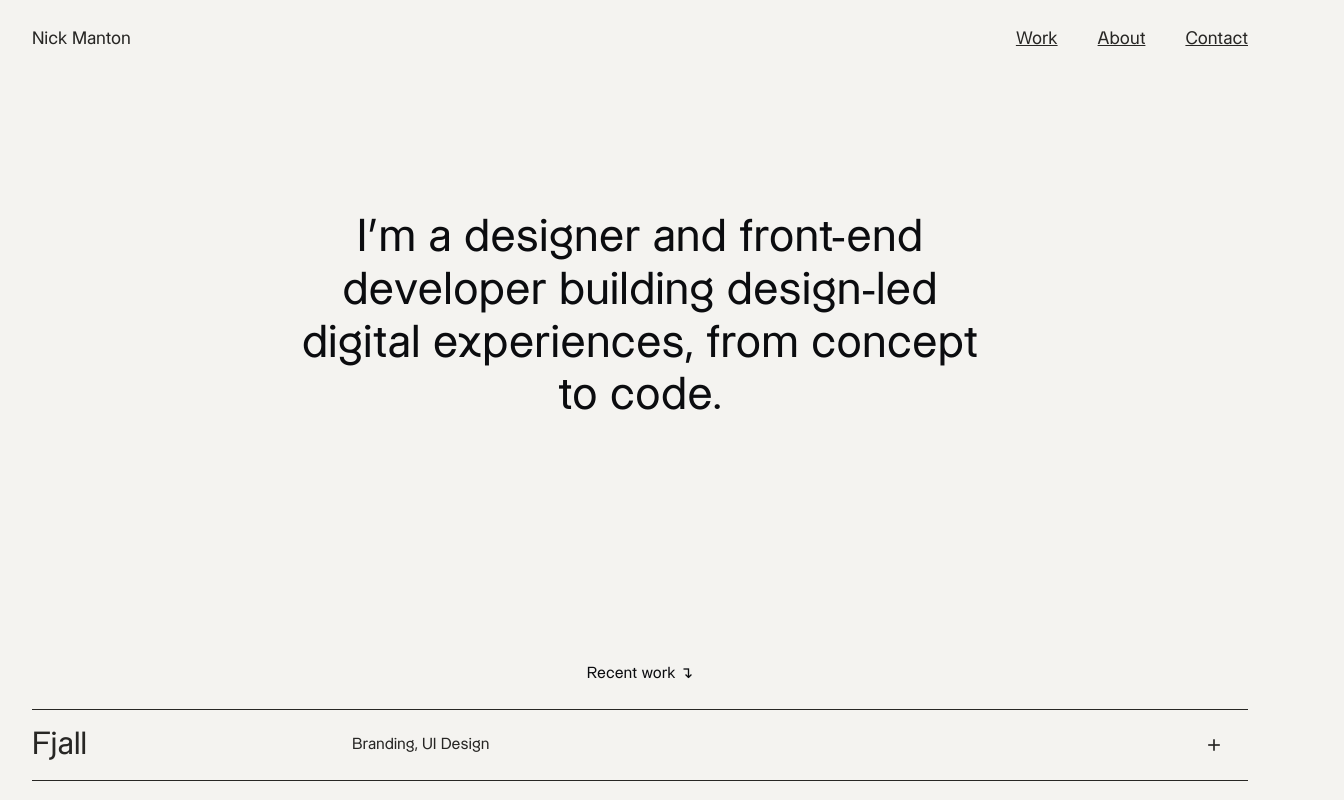
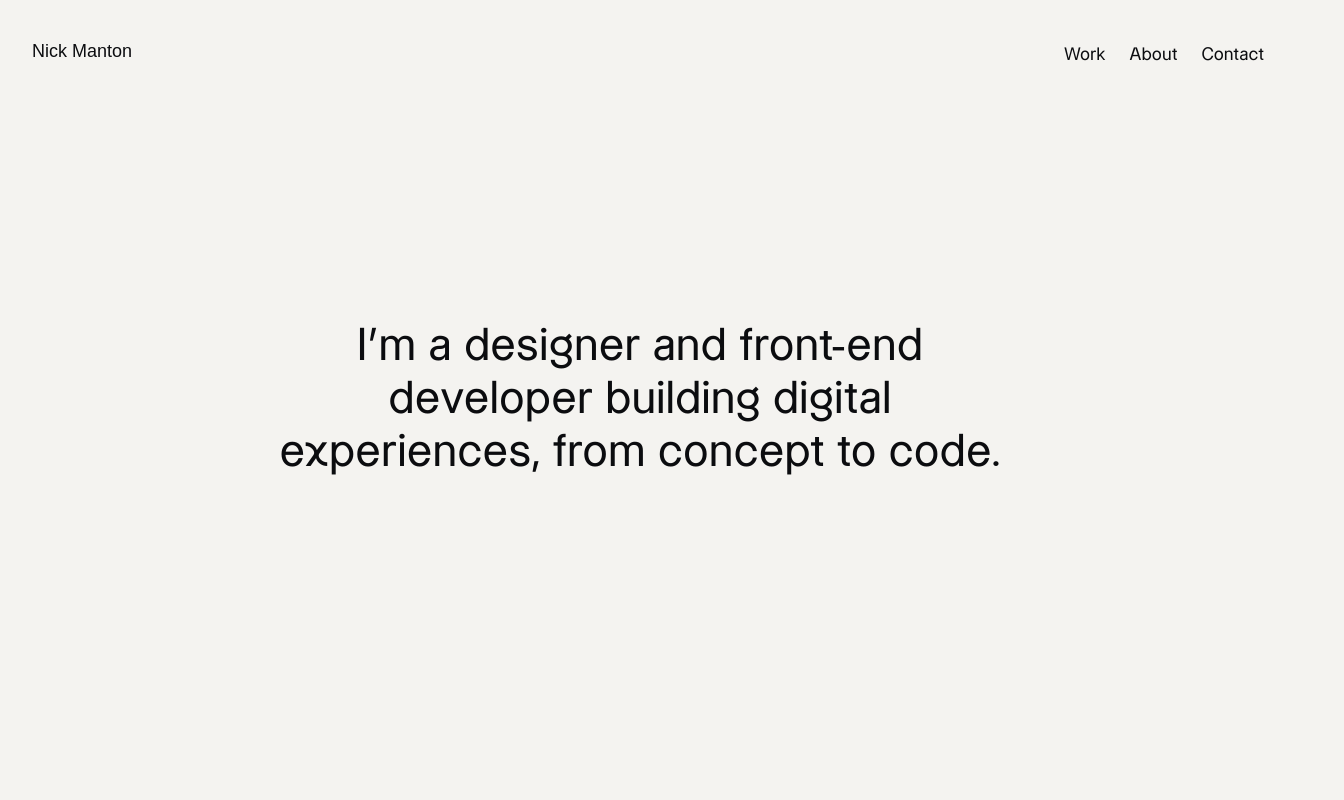
Before and after one commit to nickmanton-97/portfolio, a React (Vite) app: page / in a window 1280 px wide. Shown: the top 800 px of the page, 1344 px wide, since content can reach past the window. Built offline with nearby package versions, Linux system fonts and the light colour scheme.

Commit message:
gsap animations

```diff
--- a/src/App.css
+++ b/src/App.css
@@ -10,6 +10,11 @@
 :root {
   background-color: #F4F3F0;
   color: #272624;
+}
+
+html, body {
+  overflow-x: hidden;
+  width: 100%;
 }
 
 /* Headings and paragraphs */
@@ -43,7 +48,7 @@ ul {
 li {
   color: #272624;
   font-size: 18px;
-  text-decoration: underline;
+  /* text-decoration: underline; */
   padding-top: 8px;
 }
 
--- a/src/App.jsx
+++ b/src/App.jsx
@@ -1,12 +1,11 @@
 import { useEffect, useRef } from "react";
-import './App.css'
-import Navigation from './components/navigation/Navigation'
-import Header from './components/header/Header'
-import Work from './components/work/Work';
-import About from './components/about/About'
-import Footer from './components/footer/Footer';
-import PixelCursor from './components/pixel_cursor/PixelCursor';
-import Loader from './components/loader/Loader';
+import "./App.css";
+import Navigation from "./components/navigation/Navigation";
+import Work from "./components/work/Work";
+import About from "./components/about/About";
+import Footer from "./components/footer/Footer";
+import PixelCursor from "./components/pixel_cursor/PixelCursor";
+import Loader from "./components/pixel_loader/PixelLoader";
 import Lenis from "@studio-freight/lenis";
 
 function App() {
@@ -14,8 +13,8 @@ function App() {
 
   useEffect(() => {
     lenisRef.current = new Lenis({
-      duration: 0.4,              // faster catch-up
-      easing: (t) => t * (2 - t), // ease-out
+      duration: 0.4,
+      easing: (t) => t * (2 - t),
       smooth: true,
       direction: "vertical",
     });
@@ -34,15 +33,14 @@ function App() {
 
   return (
     <>
-      {/* <Loader /> */}
+      <Loader />
       <Navigation />
       <PixelCursor />
-      {/* <Header /> */}
       <Work />
       <About />
       <Footer />
     </>
-  )
+  );
 }
 
-export default App
+export default App;
--- a/src/components/header/Header.jsx
+++ b/src/components/header/Header.jsx
@@ -1,18 +1,51 @@
+import { useEffect, useRef } from "react";
+import { gsap } from "gsap";
+import { SplitText } from "gsap/SplitText";
+import { ScrollTrigger } from "gsap/ScrollTrigger";
 import styles from "./header.module.css";
 
+gsap.registerPlugin(SplitText, ScrollTrigger);
+
 function Header() {
+  const heroRef = useRef(null);
+
+  useEffect(() => {
+    if (!heroRef.current) return;
+
+    const split = new SplitText(heroRef.current, { type: "lines" });
+
+    // Entrance animation
+    gsap.from(split.lines, {
+      yPercent: 100,
+      opacity: 0,
+      duration: 0.8,
+      ease: "power3.out",
+      stagger: 0.15,
+      delay: 1.25,
+    });
+
+    // Fade out hero
+    gsap.to(heroRef.current, {
+      opacity: 0,
+      scrollTrigger: {
+        trigger: document.body, // fade based on whole page scroll
+        start: "top top",
+        end: "top+=20%",        // fade completes quickly
+        scrub: true,
+      },
+    });
+
+    return () => split.revert();
+  }, []);
 
   return (
-    <>
-      <div className={styles.heroContainer}>
-        <h1 className={styles.heroText}>I’m a designer and front-end developer building design-led digital experiences, from concept to code.</h1>
-      </div>
-      <div className={styles.recentWork}>
-        <p>Recent work ↴</p>
-      </div>
-
-    </>
-  )
+    <div className={styles.heroContainer}>
+      <h1 className={styles.heroText} ref={heroRef}>
+        I’m a designer and front-end developer building digital experiences,
+        from concept to code.
+      </h1>
+    </div>
+  );
 }
 
-export default Header
+export default Header;
--- a/src/components/header/header.module.css
+++ b/src/components/header/header.module.css
@@ -1,74 +1,47 @@
 .heroContainer {
-  display: flex;
-  flex-direction: column;
-  align-items: center;
-  justify-content: center;
+  position: fixed; /* keeps it pinned in viewport */
+  top: 50%;        /* vertical center */
+  left: 50%;       /* horizontal center */
+  transform: translate(-50%, -50%);
+  width: 760px;
+  max-width: calc(100% - 48px);
+  z-index: 2;      /* above the grid blocks */
   text-align: center;
-  width: 720px;               /* max desktop width */
-  max-width: calc(100% - 48px); /* ensure 24px margin each side on smaller screens */
-  margin: 140px auto 240px auto;
+  pointer-events: none;
 }
 
 /* Hero text */
 .heroText {
   width: 100%;
-  text-align: center;
   margin: 0;
   line-height: 1.15;
 }
 
-/* Recent work */
-.recentWork {
-  text-align: center;
-  margin: 24px auto;
-}
-
-/* Tablet (≤1024px) */
+/* Tablet */
 @media (max-width: 1024px) {
   .heroContainer {
     width: 600px;
     max-width: calc(100% - 48px);
-    margin-top: 120px;
-    margin-bottom: 200px;
   }
-
   .heroText {
     font-size: 40px;
   }
-
-  .recentWork {
-    margin: 20px auto;
-  }
 }
 
-/* Mobile (≤768px) */
+/* Mobile */
 @media (max-width: 768px) {
   .heroContainer {
     width: 100%;
-    max-width: calc(100% - 0px); /* ensures 24px margin each side */
-    margin-top: 100px;
-    margin-bottom: 160px;
+    max-width: calc(100% - 24px);
   }
-
   .heroText {
     font-size: 32px;
     line-height: 1.25;
   }
-
-  .recentWork {
-    margin: 16px auto;
-  }
 }
 
-/* Small mobile (≤480px) */
+/* Small mobile */
 @media (max-width: 480px) {
-  .heroContainer {
-    width: 100%;
-    max-width: calc(100% - 20px); /* still 24px margins */
-    margin-top: 80px;
-    margin-bottom: 120px;
-  }
-
   .heroText {
     font-size: 28px;
     line-height: 1.3;
--- a/src/components/navigation/Navigation.jsx
+++ b/src/components/navigation/Navigation.jsx
@@ -1,29 +1,41 @@
+import { useEffect, useRef } from "react";
+import { gsap } from "gsap";
 import styles from "./navigation.module.css";
 
+const navItems = ["Work", "About", "Contact"];
+
 function Navigation() {
+  const navRef = useRef(null);
+
+  // Animate nav into place on load
+  useEffect(() => {
+    gsap.set(navRef.current, { y: -70, opacity: 0 });
+    gsap.to(navRef.current, {
+      y: 0,
+      opacity: 1,
+      duration: 0.8,
+      ease: "power2.out",
+      delay: 2,
+    });
+  }, []);
 
   return (
-    <>
-      <div className={styles.NavigationWrapper}>
-        <nav className={styles.NavigationContainer}>
-          <div className={styles.Logo}>
-            <p className={styles.NickWordmark}>
-              Nick Manton
-            </p>
-          </div>
-          <div className={styles.NavigationItemsContainer}>
-            <ul className={styles.NavigationItems}>
-              <li>Work</li>
-              <li>About</li>
-              <li>Contact</li>
-            </ul>
-          </div>
-        </nav>
+    <div className={styles.NavigationWrapper} ref={navRef}>
+      <nav className={styles.NavigationContainer}>
+        {/* Logo / Wordmark */}
+        <div className={styles.Logo}>Nick Manton</div>
 
-      </div>
-
-    </>
-  )
+        {/* Navigation Links */}
+        <ul className={styles.NavigationItems}>
+          {navItems.map((label) => (
+            <li key={label} className={styles.item}>
+              {label}
+            </li>
+          ))}
+        </ul>
+      </nav>
+    </div>
+  );
 }
 
-export default Navigation
+export default Navigation;
--- a/src/components/navigation/navigation.module.css
+++ b/src/components/navigation/navigation.module.css
@@ -1,39 +1,49 @@
+.NavigationWrapper {
+  position: fixed;
+  top: 0;
+  width: 100%;
+  z-index: 100;
+  background: transparent;
+
+  /* Blending effect */
+  mix-blend-mode: difference; /* inverts colors behind it */
+  color: white; /* starting text/logo color */
+  pointer-events: auto;
+}
+
 .NavigationContainer {
   display: flex;
-  flex-direction: row;
   justify-content: space-between;
-  margin-left: 24px;
-  margin-right: 24px;
+  align-items: center;
+  margin: 24px;
   font-size: 18px;
-  align-items: center;
+  font-family: 'YourCustomFont', sans-serif;
 }
 
 .NavigationItems {
   display: flex;
-  flex-direction: row;
-  gap: 40px;
-  list-style-type: none;
+  gap: 24px;
+  list-style: none;
+  padding: 0;
   align-items: center;
-  padding-bottom: 8px;
 }
 
-.NavigationItems :hover {
-  text-decoration: underline;
+/* Nav items and logo */
+.item {
   cursor: pointer;
+  display: inline-block;
+  position: relative;
+  height: 1em; /* matches line height */
+  mix-blend-mode: difference; /* apply individually for better control */
+  color: white; /* starting text/logo color */
 }
 
-.NavigationItems :active {
-  text-decoration: underline;
-  cursor: pointer;
-}
-
-/* ↓ Mobile */
+/* Mobile tweaks */
 @media (max-width: 768px) {
   .NavigationContainer {
     font-size: 16px;
   }
   .NavigationItems {
-    font-size: 16px;
     gap: 14px;
   }
 }
--- a/src/components/pixel_cursor/PixelCursor.module.css
+++ b/src/components/pixel_cursor/PixelCursor.module.css
@@ -1,6 +1,6 @@
 .container {
   display: flex;
-  height: 80vh;
+  height: 100vh;
   width: 100%;
   align-items: center;
   justify-content: center;
--- /dev/null
+++ b/src/components/pixel_loader/PixelLoader.jsx
@@ -0,0 +1,51 @@
+import React, { useState, useLayoutEffect } from "react";
+import { gsap } from "gsap";
+import styles from "./pixelloader.module.css";
+
+export default function PixelLoader() {
+  const [blocks, setBlocks] = useState([]);
+
+  // Create blocks once on mount
+  useLayoutEffect(() => {
+    const rowCount = 10;
+    const colCount = Math.ceil(window.innerWidth / (window.innerHeight * 0.1));
+    const newBlocks = Array.from({ length: rowCount }).map(() =>
+      Array.from({ length: colCount }).map(() => React.createRef())
+    );
+    setBlocks(newBlocks);
+  }, []);
+
+  // Animate out on mount
+  useLayoutEffect(() => {
+    if (!blocks.length) return;
+
+    const allBlocks = blocks.flat().map((r) => r.current).filter(Boolean);
+    const shuffled = allBlocks.sort(() => Math.random() - 0.5);
+
+    // Animate from opacity 1 → 0
+    gsap.fromTo(
+      shuffled,
+      { opacity: 1 },
+      {
+        opacity: 0,
+        duration: 0.005,
+        stagger: 0.007,
+        ease: "power1.out",
+      }
+    );
+  }, [blocks]);
+
+  if (!blocks.length) return null;
+
+  return (
+    <div className={styles.pixelBackground}>
+      {blocks.map((row, rIdx) => (
+        <div key={rIdx} className={styles.row}>
+          {row.map((ref, cIdx) => (
+            <div key={cIdx} className={styles.block} ref={ref} />
+          ))}
+        </div>
+      ))}
+    </div>
+  );
+}
--- /dev/null
+++ b/src/components/pixel_loader/pixelloader.module.css
@@ -0,0 +1,24 @@
+.pixelBackground {
+  display: flex;
+  flex-direction: column;
+  height: 100vh;
+  width: 100%;
+  overflow: hidden;
+  pointer-events: none;
+  position: fixed;
+  top: 0;
+  left: 0;
+  z-index: 1001; /* make sure it's on top */
+}
+
+.row {
+  display: flex;
+  flex: 1; /* each row fills equally */
+}
+
+.block {
+  width: 10vh; /* square blocks */
+  height: 100%;
+  background-color: #272624;
+  opacity: 0; /* hidden by default */
+}
--- a/src/components/work/Work.jsx
+++ b/src/components/work/Work.jsx
@@ -19,13 +19,17 @@ function Work() {
       );
       if (headerEl) {
         const headerTop = headerEl.getBoundingClientRect().top + window.scrollY;
-        const scrollTarget = headerTop - 20;
+        const scrollTarget = headerTop - 80;
         window.scrollTo({ top: scrollTarget, behavior: "smooth" });
       }
     }
   };
 
   return (
+    <>
+    <div className={styles.recentWork}>
+      <p>Recent work ↴</p>
+    </div>
     <div className={styles.workFrame}>
       {projects.map((project) => (
         <WorkItem
@@ -38,6 +42,7 @@ function Work() {
       ))}
       <Divider start="top 80%" />
     </div>
+    </>
   );
 }
 
--- a/src/components/work/workitem.module.css
+++ b/src/components/work/workitem.module.css
@@ -1,4 +1,8 @@
 /* --- WorkItem / Accordion --- */
+
+.recentWork {
+  margin: 24px;
+}
 
 .workFrame {
   display: flex;
@@ -187,7 +191,7 @@
   }
 
   .workBodyWrapper {
-    width: 70vw;
+    width: 80vw;
   }
 
   .imageFrame {
@@ -195,25 +199,27 @@
   }
 
   .description {
-    width: 70vw;
+    width: 80vw;
   }
 }
+
+
 
 /* Mobile: up to 767px */
 @media (max-width: 767px) {
   .projectHeaderContent {
-    padding: 0 16px;
+    padding: 24 24px;
   }
 
   .projectHeaderText {
     grid-template-columns: 40vw auto;
     gap: 12px;
-    padding: 10px 0;
+    padding: 24px 0;
   }
 
   .workBodyWrapper {
-    width: 90%;
-    padding: 0 16px;
+    width: 105%;
+    padding: 0 24px;
     margin-top: 24px;
   }
 
@@ -226,12 +232,12 @@
   }
 
   .imageStrip {
-    padding-left: 16px;
+    padding-left: 24px;
     padding-right: 16px;
   }
 
   .tags {
-    gap: 16px;
+    gap: 12px;
     flex-wrap: wrap;
   }
 }
```
